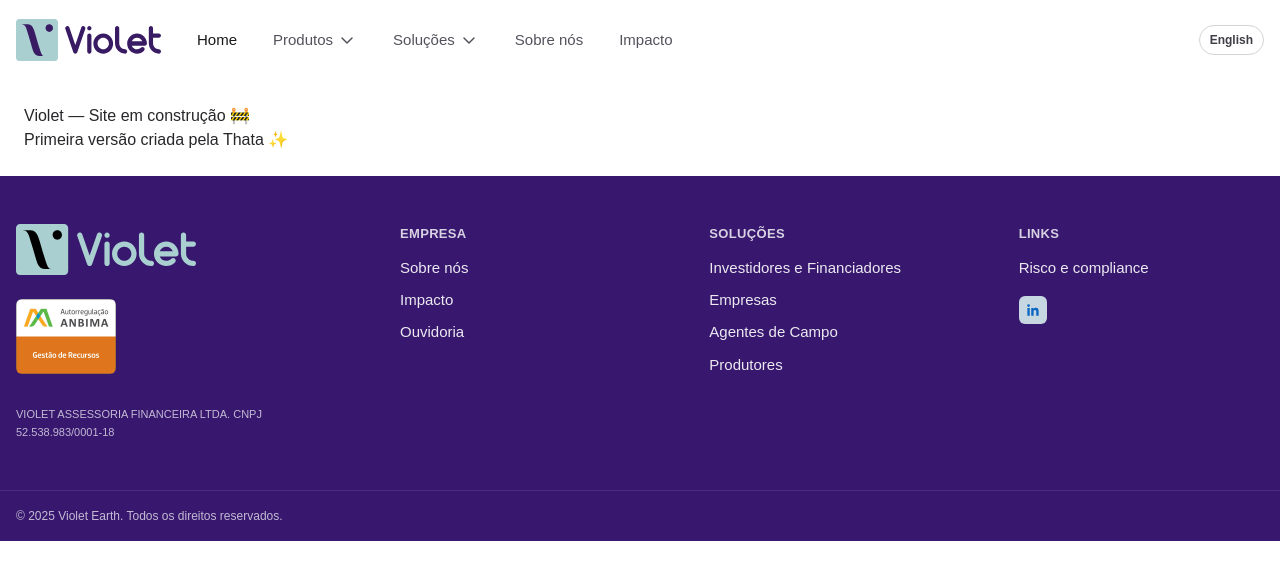
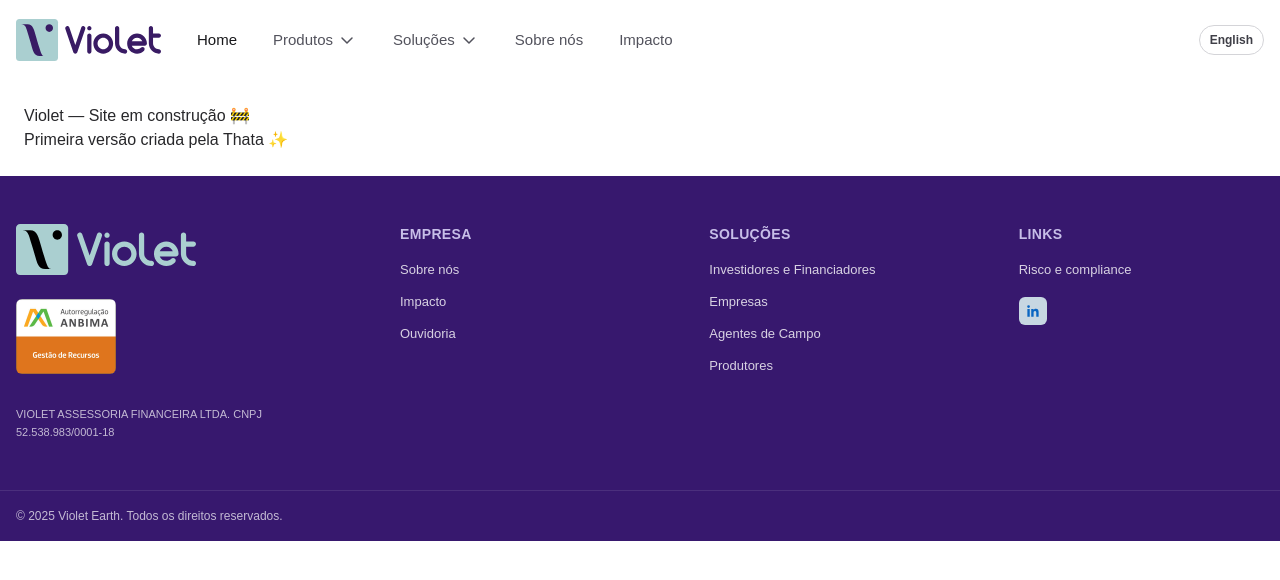
Before and after one commit to thaiscalvi/violet-site, a Next.js app: page / in a window 1280 px wide. Shown: the top 580 px of the page. Built offline with nearby package versions, Linux system fonts and the light colour scheme.

Commit message:
ajustando tamanho e cor das palavras no footer

```diff
--- a/app/components/Footer.tsx
+++ b/app/components/Footer.tsx
@@ -113,7 +113,7 @@
 }) {
   return (
     <div>
-      <h3 className="text-[13px] font-semibold uppercase tracking-wide text-white/80">
+      <h3 className="text-[14px] font-semibold uppercase tracking-wide text-[#C7BEE8]">
         {title}
       </h3>
       <div className="mt-3">{children}</div>
@@ -128,7 +128,7 @@
         <li key={item.href}>
           <Link
   href={item.href}
-  className="inline-block text-[15px] leading-relaxed text-white/90 hover:text-violet-400 transition-colors duration-200"
+  className="inline-block text-[13px] leading-relaxed text-white/80 hover:text-violet-400 transition-colors duration-200"
 >
   {item.label}
 </Link>
```
